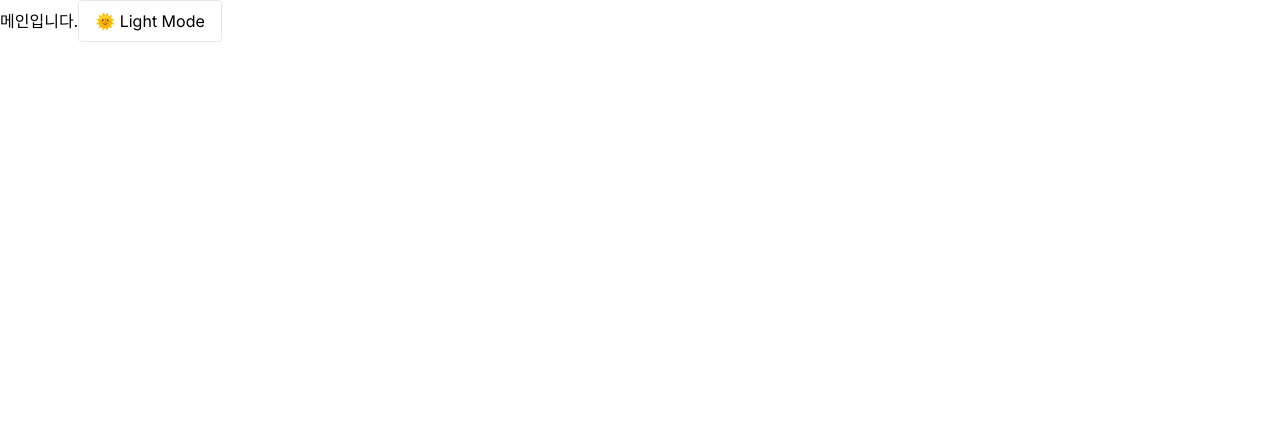
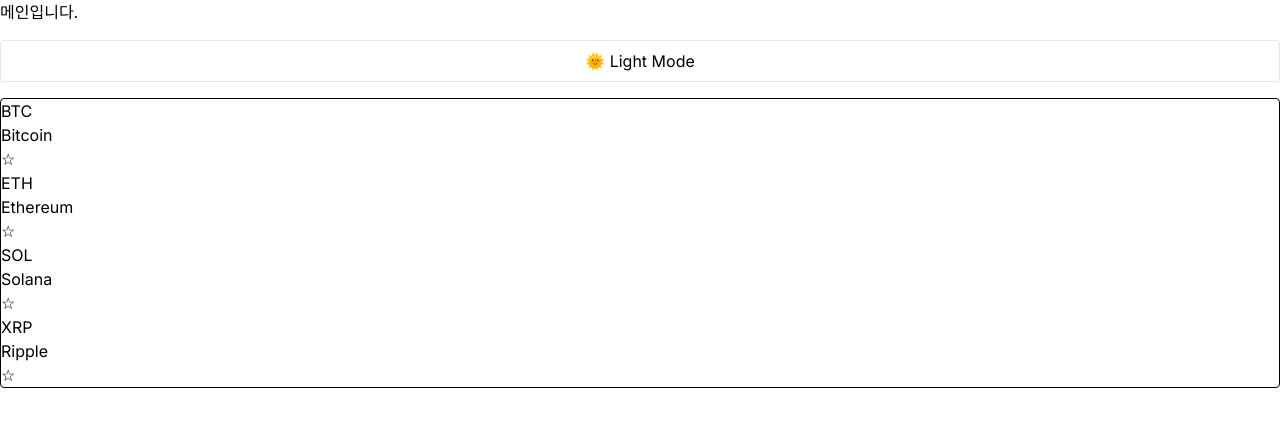
Before and after one commit to jigong2024/coin-dashboard, a Next.js app: page / in a window 1280 px wide. Shown: the top 426 px of the page. Built offline with nearby package versions, Linux system fonts and the light colour scheme.

Commit message:
feat: 종목 리스트 컴포넌트 (클릭 => 즐겨찾기)

```diff
--- a/src/app/page.tsx
+++ b/src/app/page.tsx
@@ -1,10 +1,13 @@
+"use client";
+import AssetList from "@/components/asset/AssetList";
 import ThemeToggle from "@/components/layout/ThemeToggle";
 
 export default function Home() {
   return (
-    <main className="w-screen h-screen bg-white dark:bg-black dark:text-white">
+    <main className="flex flex-col gap-4 w-screen h-screen bg-white dark:bg-black dark:text-white">
       메인입니다.
       <ThemeToggle />
+      <AssetList />
     </main>
   );
 }
--- /dev/null
+++ b/src/components/asset/AssetList.tsx
@@ -0,0 +1,29 @@
+import { mockAssets } from "@/mocks/mockAssets";
+import { useAssetStore } from "@/store";
+
+const AssetList = () => {
+  const favorites = useAssetStore((state) => state.favorites);
+  const toggleFavorite = useAssetStore((state) => state.toggleFavorite);
+
+  const favSet = new Set(favorites);
+
+  return (
+    <div className="border border-black rounded">
+      {mockAssets.map((asset, index) => {
+        const isFav = favSet.has(asset.symbol);
+
+        return (
+          <div key={asset.symbol + index}>
+            <p>{asset.symbol}</p>
+            <p>{asset.name}</p>
+            <button onClick={() => toggleFavorite(asset.symbol)}>
+              {isFav ? "★" : "☆"}
+            </button>
+          </div>
+        );
+      })}
+    </div>
+  );
+};
+
+export default AssetList;
--- /dev/null
+++ b/src/mocks/mockAssets.ts
@@ -0,0 +1,11 @@
+type AssetType = {
+  symbol: string;
+  name: string;
+};
+
+export const mockAssets: AssetType[] = [
+  { symbol: "BTC", name: "Bitcoin" },
+  { symbol: "ETH", name: "Ethereum" },
+  { symbol: "SOL", name: "Solana" },
+  { symbol: "XRP", name: "Ripple" },
+];
--- a/src/store/useAssetStore.ts
+++ b/src/store/useAssetStore.ts
@@ -1,5 +1,5 @@
 import { create } from "zustand";
-import { persist } from "zustand/middleware";
+import { persist, subscribeWithSelector } from "zustand/middleware";
 
 type Asset = {
   symbol: string;
@@ -15,6 +15,7 @@
 };
 
 export const useAssetStore = create<AssetStore>()(
+  subscribeWithSelector(
     persist(
       (set, get) => ({
         selected: null,
@@ -30,4 +31,5 @@
       }),
       { name: "asset-storage" }
     )
+  )
 );
```
Also changed, not shown: src/components/asset/FavoriteList.tsx (added). Lines whose indentation alone changed are shown as unchanged.
